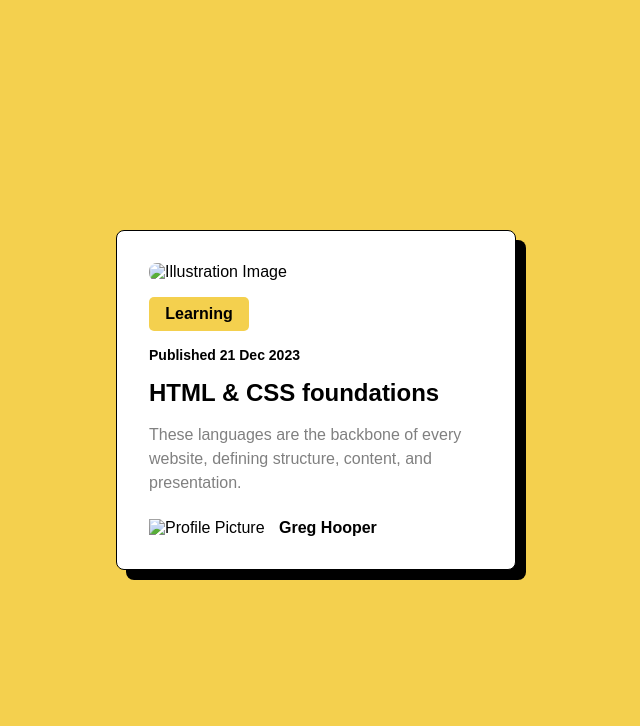
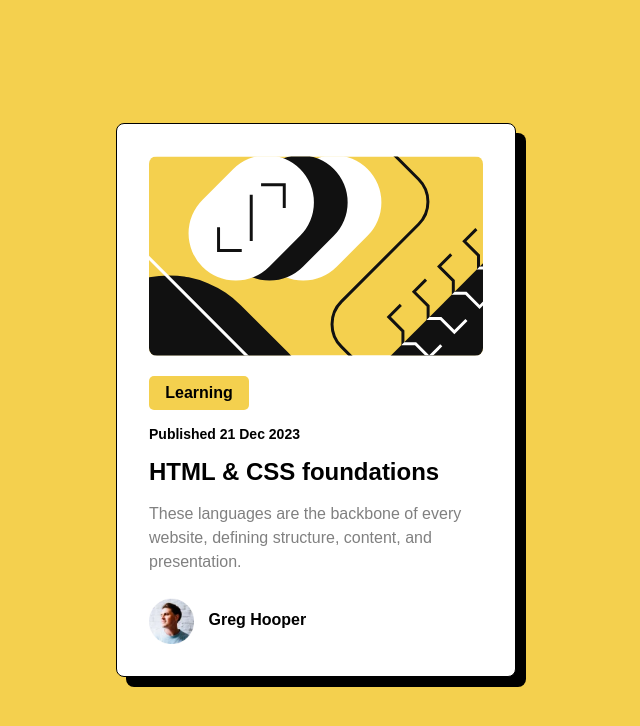
Before and after one commit to FRYDPHROG/blog-preview-card-main, a plain HTML site: page index.html in a window 1280 px wide. Shown: the whole page, without its empty margins (324-964 px from the left). Drawn offline with Linux system fonts and the light colour scheme; the site is published under a folder, as on GitHub Pages, so addresses that start at the root find nothing; a web font is replaced by a local one.

Commit message:
Image-Update

```diff
--- a/index.html
+++ b/index.html
@@ -9,14 +9,14 @@
 </head>
 <body>
   <div class="container">
-    <img src="/assets/images/illustration-article.svg" alt="Illustration Image">
+    <img src="assets/images/illustration-article.svg" alt="Illustration Image">
     <div class="section">Learning</div>
     <h3>Published 21 Dec 2023</h3>
     <article>
     <h1><a href="#">HTML & CSS foundations</a></h1>
     <p>These languages are the backbone of every website, defining structure, content, and presentation.</p>
     </article>
-    <img class="profile-img" src="/assets/images/image-avatar.webp" alt="Profile Picture">
+    <img class="profile-img" src="assets/images/image-avatar.webp" alt="Profile Picture">
     <strong>Greg Hooper</strong>
   </div>
 </body>
```
